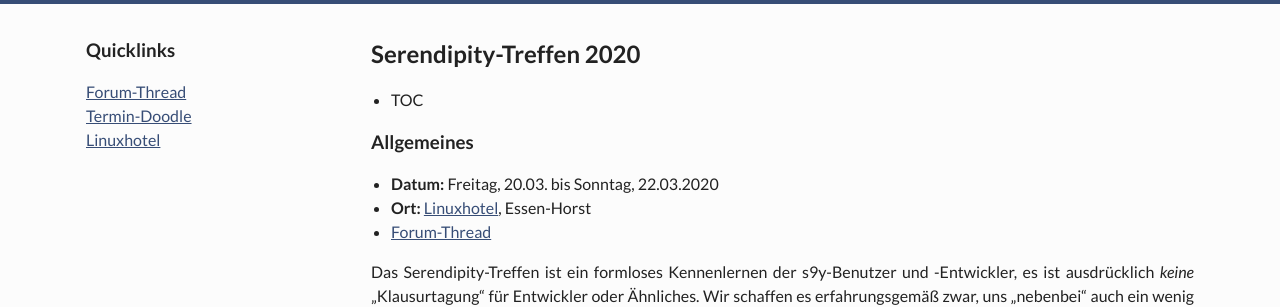
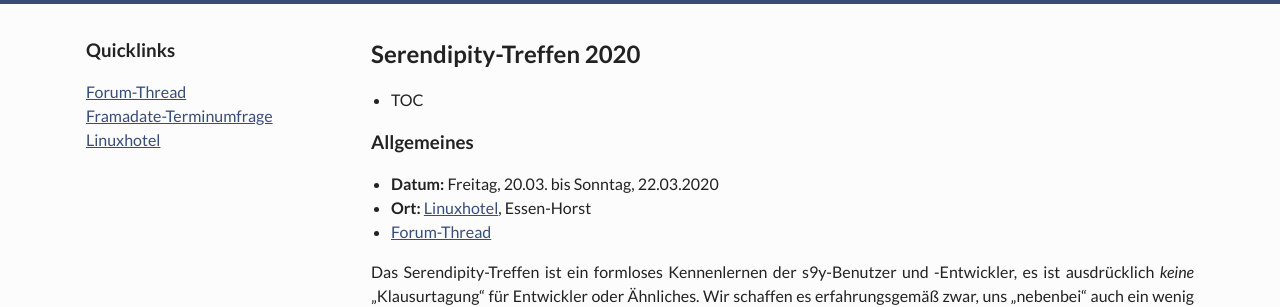
Before and after one commit to s9y/s9y.github.io, a Jekyll site: the page built from camp.md, in a window 1280 px wide and 900 px high. Shown: the part 193-500 px from the top of the window. Built offline with Jekyll 4.4.1, drawn with Linux system fonts in a browser that asks for light colours.

Commit message:
Update links for 2020.

```diff
--- a/_includes/sidebar-camp.html
+++ b/_includes/sidebar-camp.html
@@ -2,8 +2,8 @@
     <h3>Quicklinks</h3>
 
     <ul>
-        <li><a href="https://board.s9y.org/viewtopic.php?f=10&t=24136">Forum-Thread</a></li>
-        <li><a href="https://doodle.com/poll/22e56n3idzz2r6ax">Termin-Doodle</a></li>
+        <li><a href="https://board.s9y.org/viewtopic.php?f=10&t=24666">Forum-Thread</a></li>
+        <li><a href="https://framadate.org/QO4NDSzHUGziyj3U">Framadate-Terminumfrage</a></li>
         <li><a href="https://www.linuxhotel.de/">Linuxhotel</a></li>
     </ul>
 </section>
```
